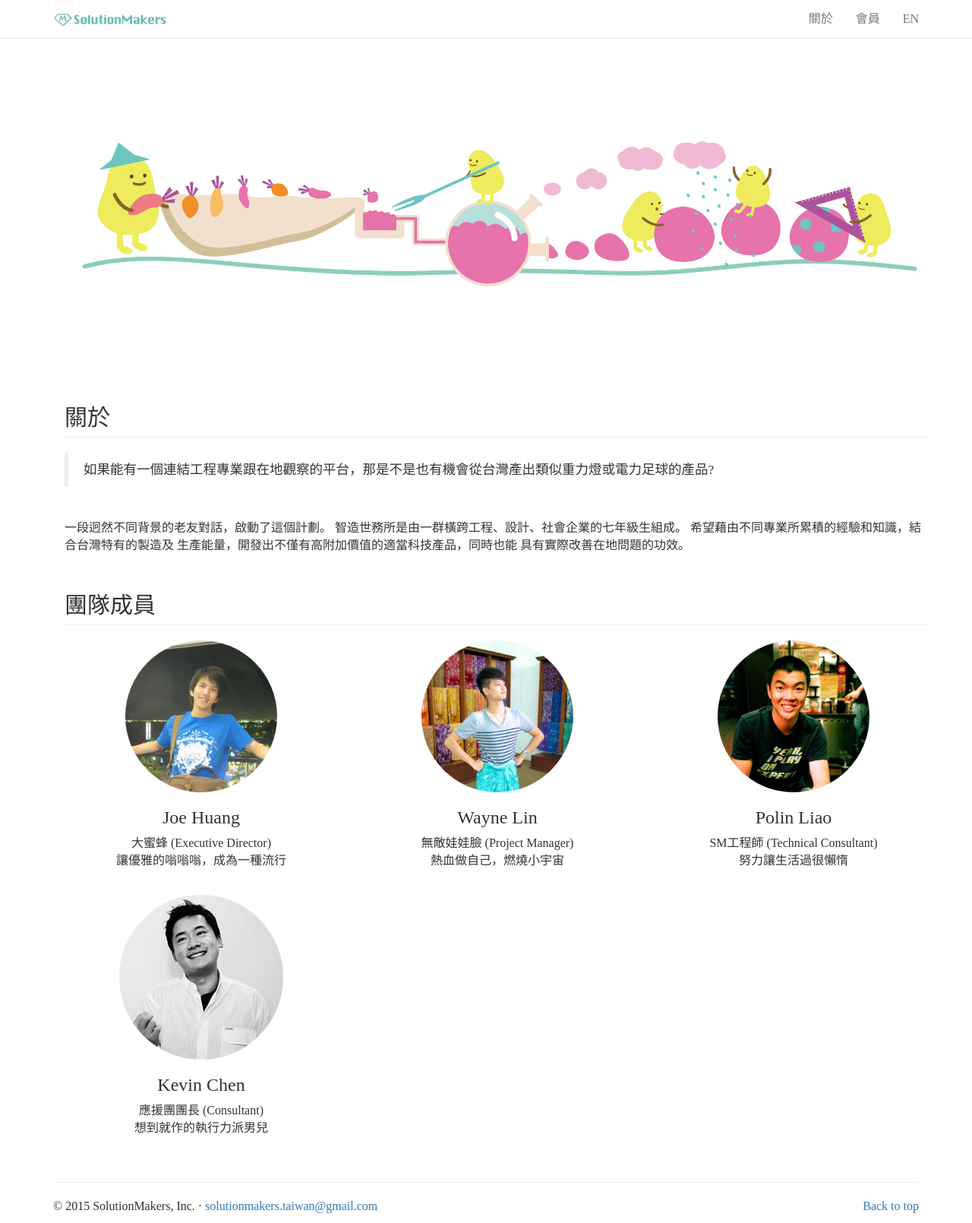
After one commit to prob1995/solutionmakers, a Django app: page /about/ in a window 1280 px wide. The commit adds this page. Shown: the whole page at 76% size. Run offline with Django 3.2, Linux system fonts and the light colour scheme; some libraries are stand-ins or nearby versions.

Commit message:
add about

```diff
--- a/bootstrap_django/urls.py
+++ b/bootstrap_django/urls.py
@@ -16,6 +16,8 @@ urlpatterns = patterns('',
     url(r'^bissue/','home.views.bissue'),
     url(r'^issues/','home.views.issues'),
     url(r'^solutions/','home.views.solutions'),
+    url(r'^about/','home.views.about'),
+
     url(r'^resetpw/','member.views.resetpw'),
     url(r'^en/issue','home.views.issue_e'),
     url(r'^en/bissue','home.views.bissue_e'),
@@ -23,5 +25,6 @@ urlpatterns = patterns('',
     url(r'^en/omissue','home.views.omissue_e'),
     url(r'^en/solutions','home.views.solutions_e'),
     url(r'^en/index','home.views.index_e'),
+    url(r'^en/about','home.views.about_e'),
 
 )
--- a/home/static/css/custom.css
+++ b/home/static/css/custom.css
@@ -64,3 +64,7 @@ body {
     margin-bottom:50px;
     margin-top:50px;
 }
+
+.img-center {
+	margin: 0 auto;
+}
--- /dev/null
+++ b/home/templates/about.html
@@ -0,0 +1,89 @@
+
+<!DOCTYPE html>
+<html lang="en">
+  <!-- Head -->
+  {% include "common/head.html" %}
+  <body role="document">
+  <!-- Header -->
+  {% include "common/header.html" %}
+
+  <div class="container theme-showcase" role="main">
+
+    <!-- Marketing messaging and featurettes
+    ================================================== -->
+    <!-- Wrap the rest of the page in another container to center all the content. -->
+
+ <!--     <div class="container marketing"> -->
+     <div class="container">
+      <div class="page-header">
+      </div>
+        <img class="img-responsive center-block" src="/static/image/about/about_theme.png" alt="About us">
+       <!-- Introduction Row -->
+        <div class="row">
+            <div class="col-lg-12">
+                <h2 class="page-header">關於
+                    <small></small>
+                </h2>
+                <blockquote><p>如果能有一個連結工程專業跟在地觀察的平台，那是不是也有機會從台灣產出類似重力燈或電力足球的產品? </p>
+                </blockquote>
+                <br>
+                <p>
+                一段迥然不同背景的老友對話，啟動了這個計劃。
+                智造世務所是由一群橫跨工程、設計、社會企業的七年級生組成。
+                希望藉由不同專業所累積的經驗和知識，結合台灣特有的製造及
+                生產能量，開發出不僅有高附加價值的適當科技產品，同時也能
+                具有實際改善在地問題的功效。
+                </p>
+            </div>
+        </div>
+
+        <!-- Team Members Row -->
+        <div class="row">
+            <div class="col-lg-12">
+                <h2 class="page-header">團隊成員</h2>
+            </div>
+            <div class="col-lg-4 col-sm-6 text-center">
+                <img class="img-circle img-responsive img-center" src="/static/image/about/joe.png" alt="pic" width="200px">
+                <h3>Joe Huang
+                    <small></small>
+                </h3>
+                <p>大蜜蜂 (Executive Director)<br>讓優雅的嗡嗡嗡，成為一種流行</p>
+                <br>
+            </div>
+            <div class="col-lg-4 col-sm-6 text-center">
+                <img class="img-circle img-responsive img-center" src="/static/image/about/wayne.png" alt="pic" width="200px">
+                <h3>Wayne Lin
+                    <small></small>
+                </h3>
+                <p>無敵娃娃臉 (Project Manager)<br>熱血做自己，燃燒小宇宙</p>
+                <br>
+            </div>
+            <div class="col-lg-4 col-sm-6 text-center">
+                <img class="img-circle img-responsive img-center" src="/static/image/about/polin_square.png" alt="pic" width="200px">
+                <h3>Polin Liao
+                    <small></small>
+                </h3>
+                <p>SM工程師 (Technical Consultant)<br>努力讓生活過很懶惰</p>
+                <br>
+            </div>
+            <div class="col-lg-4 col-sm-6 text-center">
+                <img class="img-circle img-responsive img-center" src="/static/image/about/KC.png" alt="">
+                <h3>Kevin Chen
+                    <small></small>
+                </h3>
+                <p>應援團團長 (Consultant)<br>想到就作的執行力派男兒</p>
+            </div>
+        </div>
+
+    </div>
+
+      <!-- footer -->
+      {% include "common/footer.html" %}
+
+    </div> <!-- /container -->
+
+    <!-- bottom Bootstrap and JS -->
+    {% include "common/bottom_js.html" %}
+
+  </body>
+</html>
--- a/home/templates/common/header.html
+++ b/home/templates/common/header.html
@@ -33,11 +33,13 @@
           <ul class="nav navbar-nav navbar-right">
             <li>
               <!-- Don't show this text on mobile -->
-              <a class="hidden-xs" href="javascript: void(0)" onClick="logged()">加入會員獲得最新消息 -></a>
+             <!--  <a class="hidden-xs" href="javascript: void(0)" onClick="logged()">加入會員獲得最新消息 -></a> -->
+             <a aria-hidden="true" href="/about">關於</a>
             </li>
 
             <li>
-              <a class="glyphicon glyphicon-user" aria-hidden="true" href="javascript: void(0)" onClick="logged()"></a>
+              <!--<a class="glyphicon glyphicon-user" aria-hidden="true" href="javascript: void(0)" onClick="logged()"></a> -->
+              <a aria-hidden="true" href="javascript: void(0)" onClick="logged()">會員</a>
             </li>
             <li>
               <a aria-hidden="true" href="/en/index_e">EN</a>
--- a/home/templates/common/header_e.html
+++ b/home/templates/common/header_e.html
@@ -33,11 +33,13 @@
           <ul class="nav navbar-nav navbar-right">
             <li>
               <!-- Don't show this text on mobile -->
-              <a class="hidden-xs" href="javascript: void(0)" onClick="logged()">Be our member to get news -></a>
+             <!-- <a class="hidden-xs" href="javascript: void(0)" onClick="logged()">Be our member to get news -></a> -->
+              <a aria-hidden="true" href="/en/about">About</a>
             </li>
 
             <li>
-              <a class="glyphicon glyphicon-user" aria-hidden="true" href="javascript: void(0)" onClick="logged()"></a>
+              <!-- <a class="glyphicon glyphicon-user" aria-hidden="true" href="javascript: void(0)" onClick="logged()"></a> -->
+              <a aria-hidden="true" href="javascript: void(0)" onClick="logged()">Member</a>
             </li>
             <li>
               <a aria-hidden="true" href="/">中文</a>
--- a/home/views.py
+++ b/home/views.py
@@ -19,6 +19,9 @@ def issues(request):
 def solutions(request):
     return render(request,"solution/solutions.html")
 
+def about(request):
+    return render(request,"about.html")
+
 def issue_e(request):
     return render(request,"en/issues_e.html")
 
@@ -36,3 +39,6 @@ def index_e(request):
 
 def solutions_e(request):
     return render(request,"en/solutions_e.html")
+
+def about_e(request):
+    return render(request,"en/about_e.html")
```
Also changed, not shown: home/templates/en/about_e.html (added, +89 -0 lines), home/static/image/about/KC.png (added), home/static/image/about/about_theme.png (added), home/static/image/about/joe.png (added), home/static/image/about/polin_square.png (added), home/static/image/about/wayne.png (added), home/static/image/solution/team2b.png (deleted), home/static/image/solution/team4b.png (deleted), home/static/image/solution/team5b.png (deleted), home/static/image/solution/team6b.png (deleted), home/static/image/solution/team7b.png (deleted), 2 other files.
